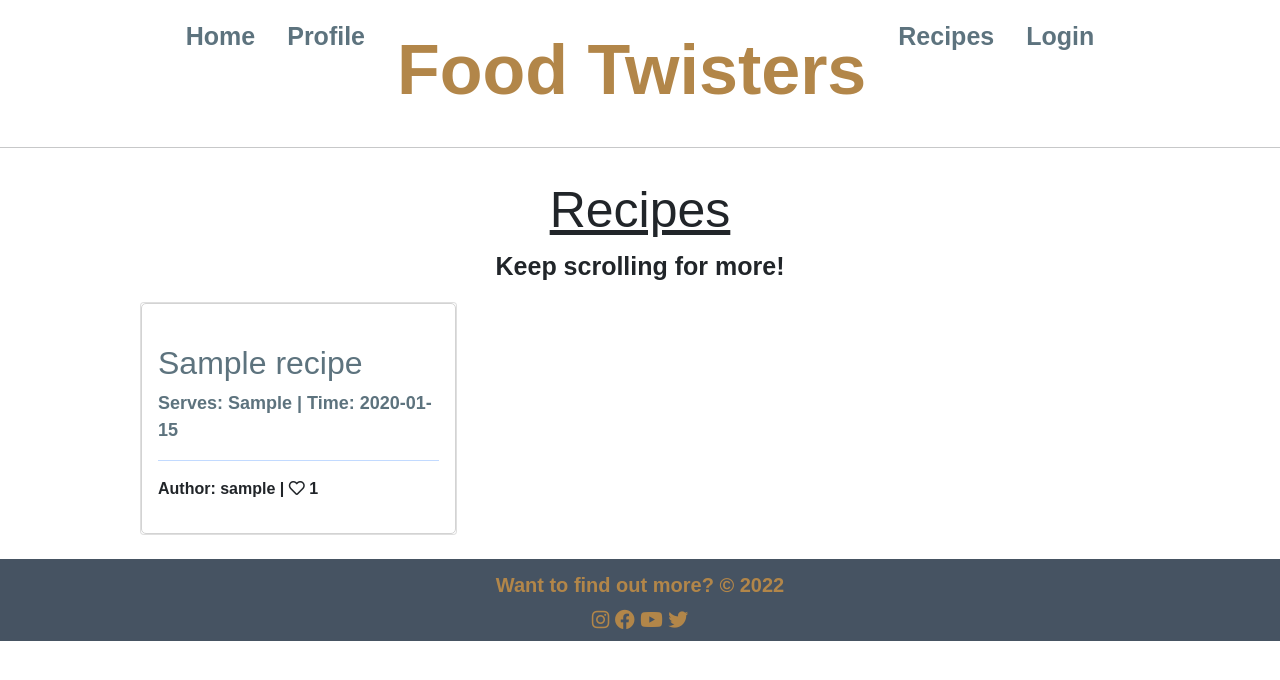
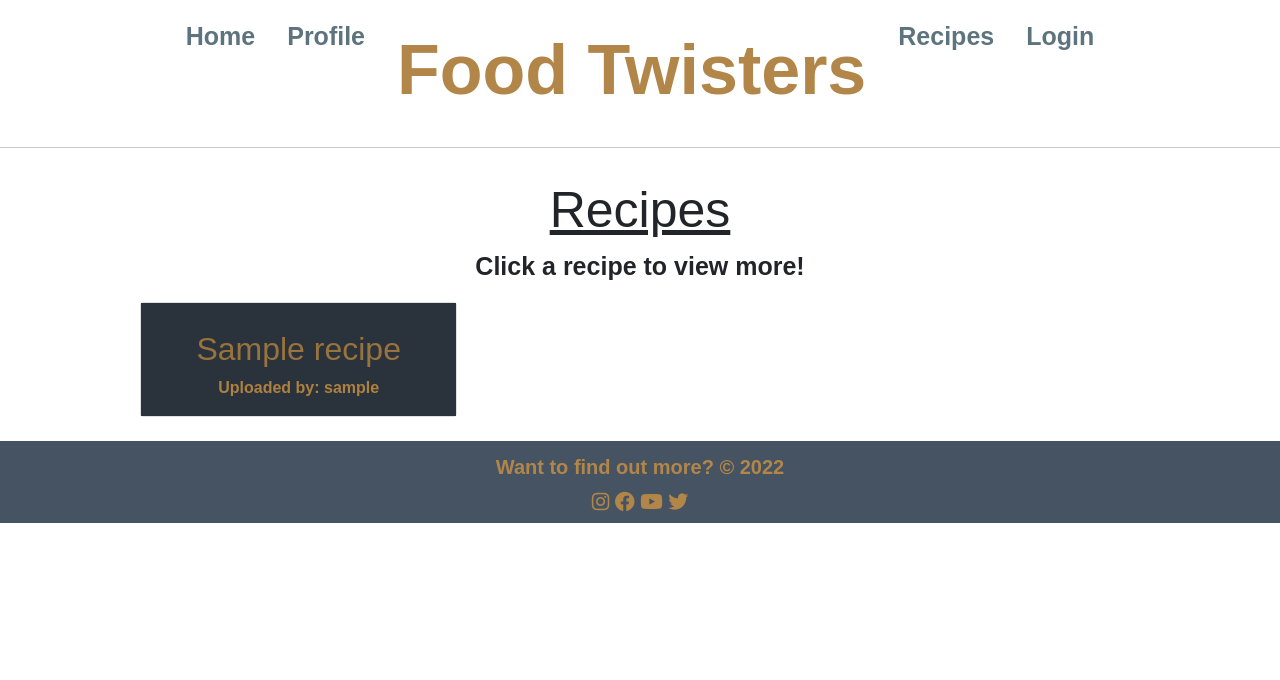
Before and after one commit to Sharpryan20/food-twisters, a Django app: page /recipe/ in a window 1280 px wide. Shown: the top 680 px of the page. Run offline with Django 3.2, Linux system fonts and the light colour scheme; tables that the repository leaves empty hold one stand-in row (values such as "Sample post"); some web fonts are replaced.

Commit message:
removed some infomation displayed on card titles in recipes and added CSS styling

```diff
--- a/static/css/style.css
+++ b/static/css/style.css
@@ -167,6 +167,12 @@ body {
 
 .card-title {
     font-family: 'kavoon', sans-serif;
+    text-align: center;
+}
+
+.image-flash {
+    text-align: center;
+    color: #AE8141;
 }
 
 .card-text {
@@ -174,13 +180,21 @@ body {
 }
 
 .card-title, .card-text {
-    color: #5D737E;
+    color: #98733E;
 }
 
 .card-body {
     border: 1px solid lightgray;
     border-radius: 5px;
     padding: none;
+}
+
+.post-banner {
+    background-color: #2A323C;
+}
+
+.recipe-info {
+    margin: 3px;
 }
 
 /* Footer CSS */
--- a/templates/recipe.html
+++ b/templates/recipe.html
@@ -9,11 +9,11 @@
         <div class="col-12 mt-3 left">
             <div class="row">
                 <h1 class="recipe-title">Recipes</h1>
-                <p class="recipe-text">Keep scrolling for more!</p>
+                <p class="recipe-text">Click a recipe to view more!</p>
                 {% for recipe in recipe_list %}
                 <div class="col-sm-6 col-md-4 col-lg-4 col-xl-4">
                     <div class="card mb-4">
-                        <div class="card-body">
+                        <div class="post-banner">
                             <div class="image-container">
                                 {% if "placeholder" in recipe.featured_image.url %}
                                 <img class="card-img-top"
@@ -22,14 +22,13 @@
                                 <img class="card-img-top" src=" {{ recipe.featured_image.url }}">
                                 {% endif %}
                             </div>
-                            <a href="{% url 'recipe_detail' recipe.slug %}" class="recipe-link">
-                                <h2 class="card-title">{{ recipe.title }}</h2>
-                                <p class="card-text">Serves: {{ recipe.serving_size }} | Time: {{ recipe.total_time }} </p>
-                            <hr />
-                            </a>
-                            <div class="image-flash">
-                                <p class="author">Author: {{ recipe.author }} | <i class="far fa-heart"></i>
-                                {{ recipe.number_of_likes }}</p></p>
+                            <div class="recipe-info">
+                                <a href="{% url 'recipe_detail' recipe.slug %}" class="recipe-link">
+                                    <h2 class="card-title">{{ recipe.title }}</h2>
+                                </a>
+                                <div class="image-flash">
+                                    <p class="author">Uploaded by: {{ recipe.author }}
+                                </div>
                             </div>
                         </div>
                     </div>
```
